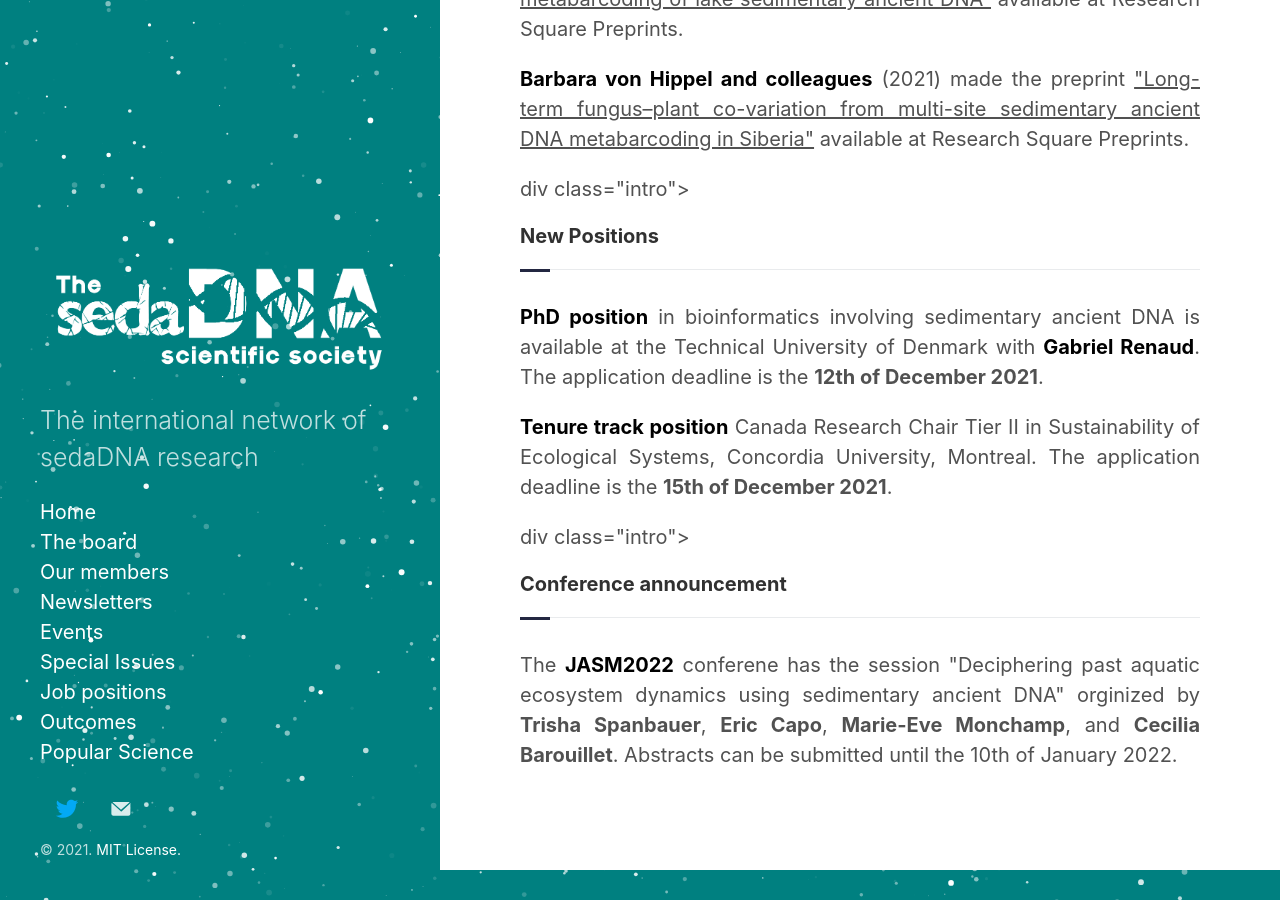
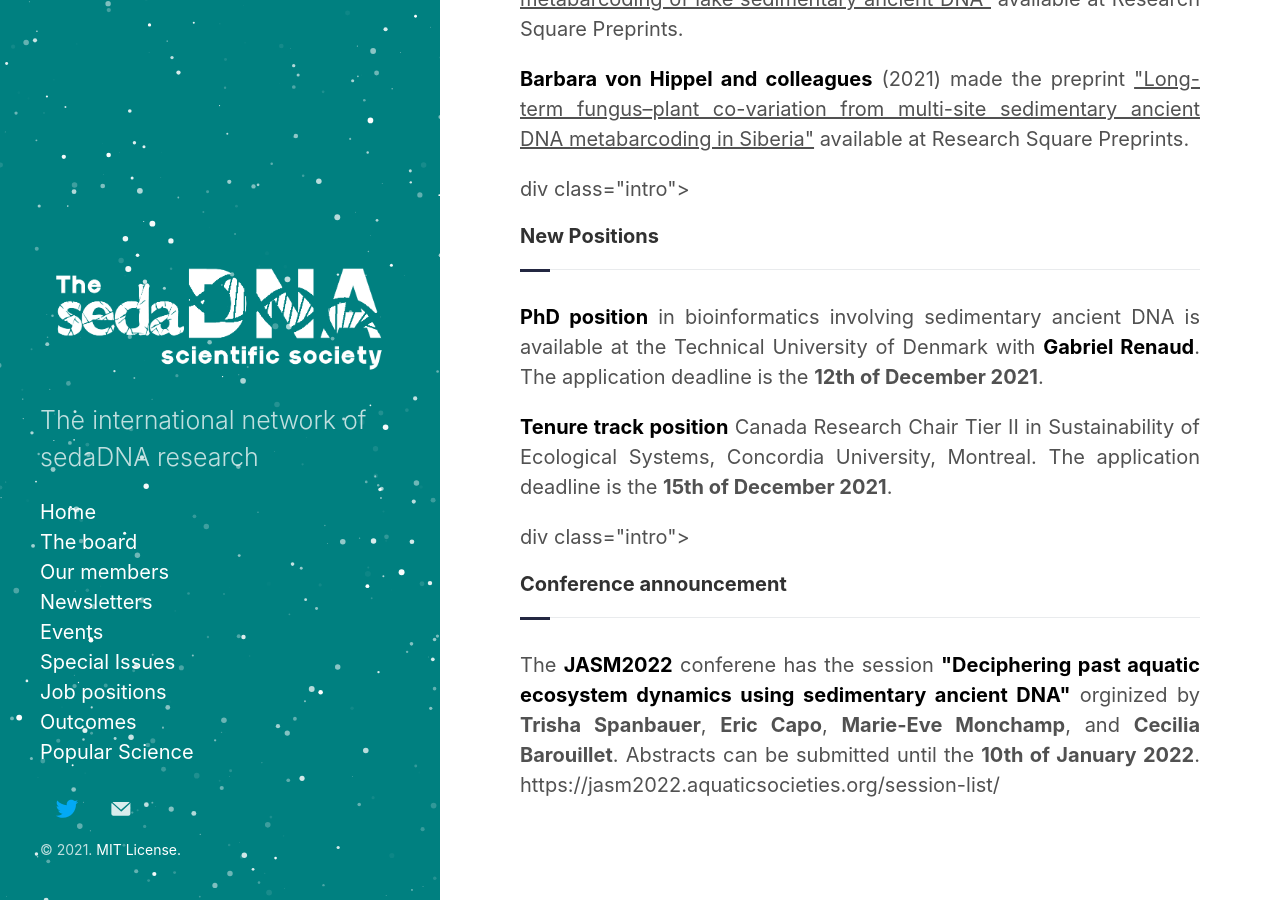
Before and after one commit to sedadna/sedadna.github.io, a Jekyll site: the page built from category/news/21-12.md, in a window 1280 px wide and 900 px high, scrolled down 1156 px. Built offline with Jekyll 4.4.1, drawn with Linux system fonts in a browser that asks for light colours.

Commit message:
Update 21-12.md

```diff
--- a/category/news/21-12.md
+++ b/category/news/21-12.md
@@ -36,4 +36,7 @@
 
 div class="intro">
 <h4 class="section-title underline">Conference announcement</h4>
-<p>The <a href="https://jasm2022.aquaticsocieties.org/call-for-abstracts/" target="_blank"><b> JASM2022</b></a> conferene has the session "Deciphering past aquatic ecosystem dynamics using sedimentary ancient DNA" orginized by <b>Trisha Spanbauer</b>, <b>Eric Capo</b>, <b>Marie-Eve Monchamp</b>, and <b>Cecilia Barouillet</b>. Abstracts can be submitted until the 10th of January 2022.
+<p>The <a href="https://jasm2022.aquaticsocieties.org/call-for-abstracts/" target="_blank"><b> JASM2022</b></a> conferene has the session <a href="https://jasm2022.aquaticsocieties.org/call-for-abstracts/" target="_blank"><b> "Deciphering past aquatic ecosystem dynamics using sedimentary ancient DNA"</b></a> orginized by <b>Trisha Spanbauer</b>, <b>Eric Capo</b>, <b>Marie-Eve Monchamp</b>, and <b>Cecilia Barouillet</b>. Abstracts can be submitted until the <b>10th of January 2022</b>.
+
+
+  https://jasm2022.aquaticsocieties.org/session-list/
```
